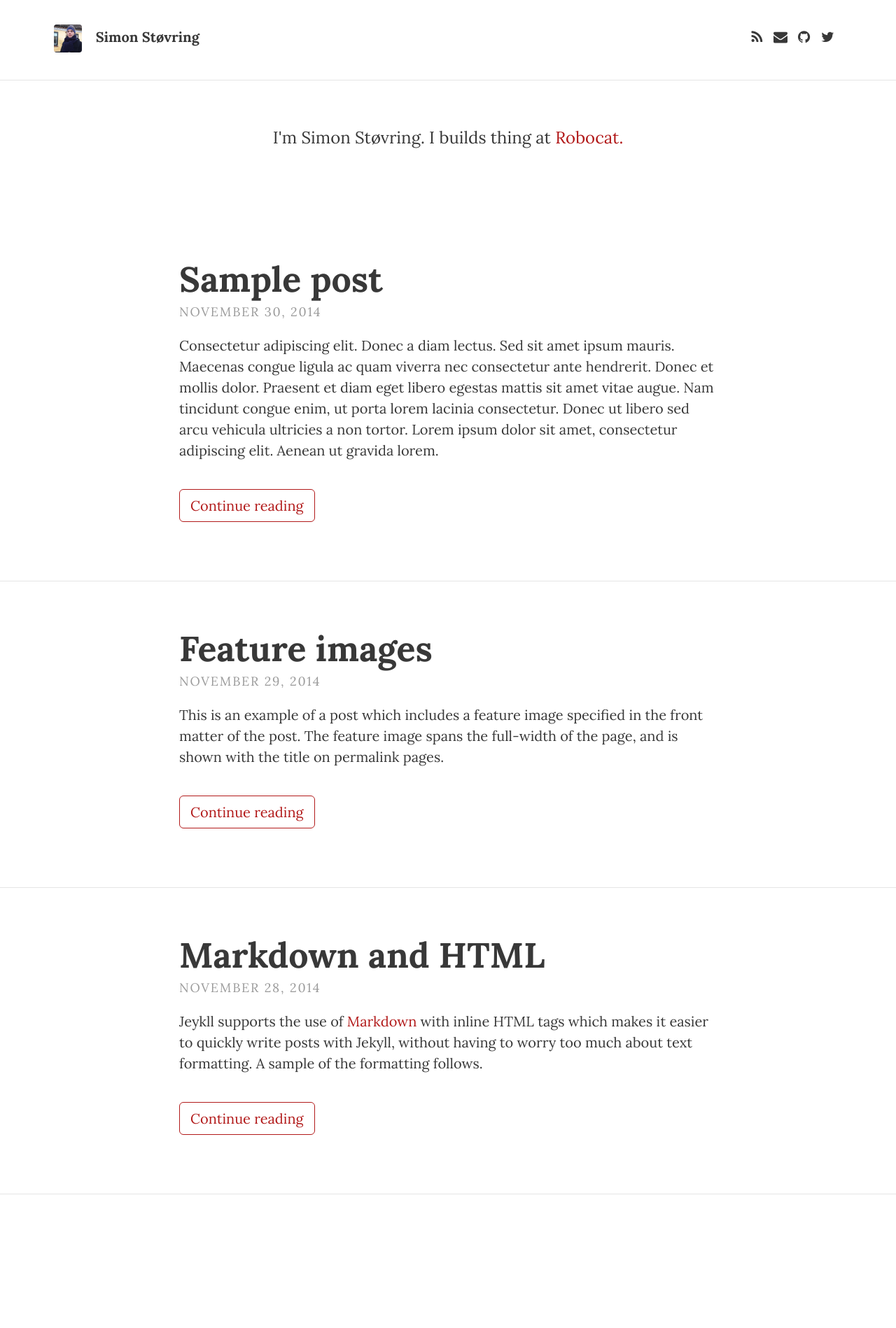
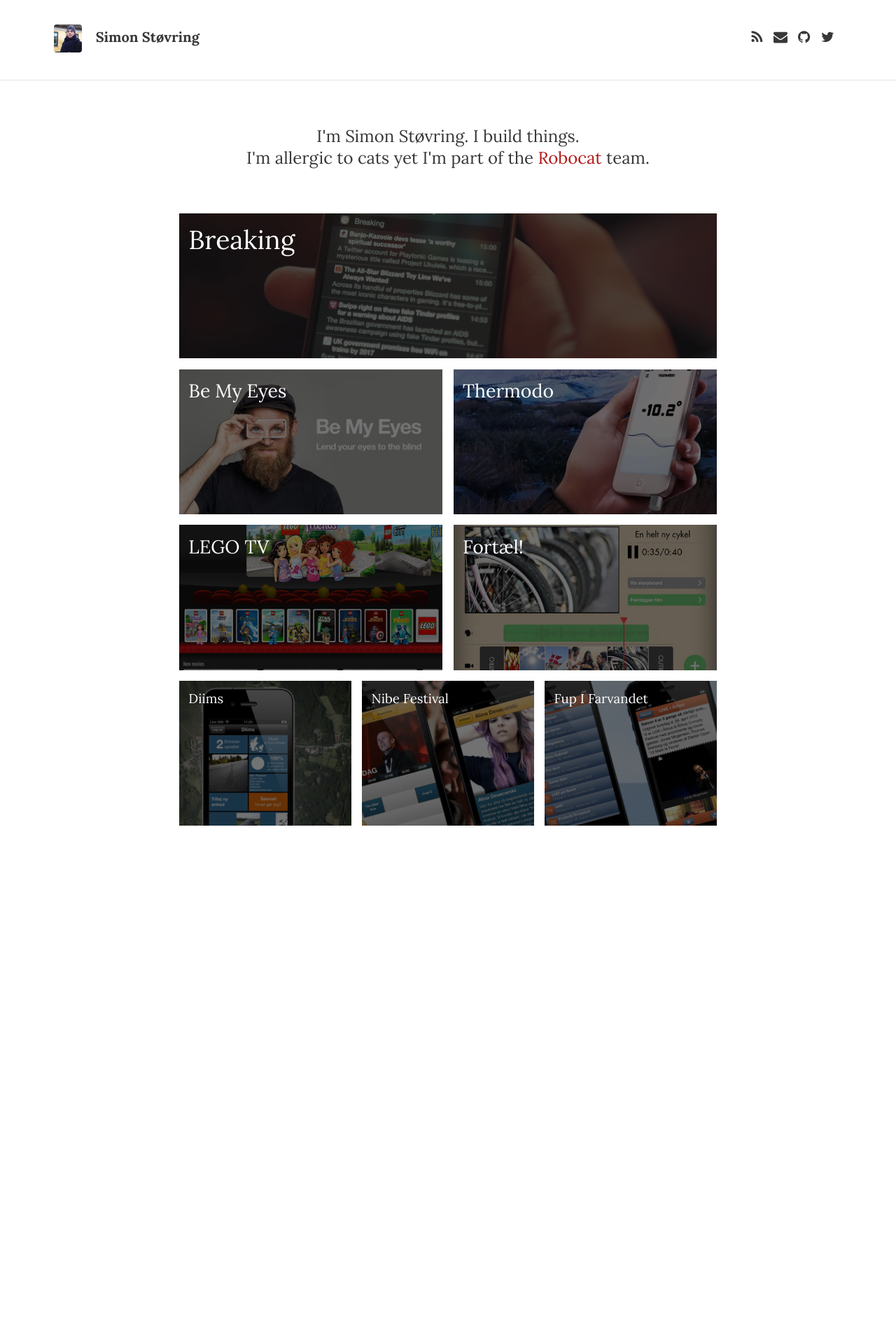
Before and after one commit to simonbs/simonbs.github.io, a Jekyll site: the page built from index.html, in a window 1280 px wide. Shown: the whole page at 70% size. Built offline with Jekyll 4.4.1, drawn with Linux system fonts in a browser that asks for light colours; nearby versions of some CDN libraries; the list of posts is cut into pages by our own code; after the commit the page ends 1201 px from its top, so only the background shows below that.

Commit message:
Adds portfolio

```diff
--- a/_config.yml
+++ b/_config.yml
@@ -12,9 +12,9 @@
 
   # Header and footer text
   header_text: >
-    <p>I'm Simon Støvring. I builds thing at <a target="_blank" href="http:/robo.cat/">Robocat.</p>
-  footer_text: >
-    <p>&nbsp;</p>
+    I'm Simon Støvring. I build things.<br />
+    I'm allergic to cats yet I'm part of the <a target="_blank" href="http:/robo.cat/">Robocat</a> team.
+  # footer_text: <a href="/archive/">Archive</a>
   # Icons
   rss: true
   email_address: "mail@simonbs.dk" # full email address, e.g. "sam@example.com"
--- a/_posts/2014-11-28-markdown-and-html.md
+++ /dev/null
@@ -1,33 +0,0 @@
----
-layout: post
-title: Markdown and HTML
----
-
-Jeykll supports the use of [Markdown](http://daringfireball.net/projects/markdown/syntax) with inline HTML tags which makes it easier to quickly write posts with Jekyll, without having to worry too much about text formatting. A sample of the formatting follows.
-
-Tables have also been extended from Markdown:
-
-First Header  | Second Header
-------------- | -------------
-Content Cell  | Content Cell
-Content Cell  | Content Cell
-
-Here's an example of an image, which is included using Markdown:
-
-![Geometric pattern with fading gradient](/img/sample_feature_img_2.png)
-
-Highlighting for code in Jekyll is done using Pygments or Rouge. This theme makes use of Pygments by default.
-
-{% highlight js %}
-// count to ten
-for (var i = 1; i <= 10; i++) {
-    console.log(i);
-}
-
-// count to twenty
-var j = 0;
-while (j < 20) {
-    j++;
-    console.log(j);
-}
-{% endhighlight %}
--- a/_posts/2014-11-29-feature-images.md
+++ /dev/null
@@ -1,6 +0,0 @@
----
-layout: post
-title: Feature images
-feature-img: "img/sample_feature_img.png"
----
-This is an example of a post which includes a feature image specified in the front matter of the post. The feature image spans the full-width of the page, and is shown with the title on permalink pages.
--- a/_posts/2014-11-30-sample-post.md
+++ /dev/null
@@ -1,21 +0,0 @@
----
-layout: post
-title: Sample post
----
-Consectetur adipiscing elit. Donec a diam lectus. Sed sit amet ipsum mauris. Maecenas congue ligula ac quam viverra nec consectetur ante hendrerit. Donec et mollis dolor. Praesent et diam eget libero egestas mattis sit amet vitae augue. Nam tincidunt congue enim, ut porta lorem lacinia consectetur. Donec ut libero sed arcu vehicula ultricies a non tortor. Lorem ipsum dolor sit amet, consectetur adipiscing elit. Aenean ut gravida lorem.
-
-* Consectetur adipiscing elit
-* Donec a diam lectus
-* Sed sit amet ipsum mauris
-
-Ut turpis felis, pulvinar a semper sed, adipiscing id dolor. Pellentesque auctor nisi id magna consequat sagittis. Curabitur dapibus enim sit amet elit pharetra tincidunt feugiat nisl imperdiet. Ut convallis libero in urna ultrices accumsan. Donec sed odio eros. Donec viverra mi quis quam pulvinar at malesuada arcu rhoncus. Cum sociis natoque penatibus et magnis dis parturient montes, nascetur ridiculus mus. In rutrum accumsan ultricies. Mauris vitae nisi at sem facilisis semper ac in est.
-
-Nunc diam velit, adipiscing ut tristique vitae, sagittis vel odio. Maecenas convallis ullamcorper ultricies. Curabitur ornare, ligula *semper consectetur sagittis*, nisi diam iaculis velit, id fringilla sem nunc vel mi. Nam dictum, odio nec pretium volutpat, arcu ante placerat erat, non tristique elit urna et turpis. Quisque mi metus, ornare sit amet fermentum et, tincidunt et orci. Fusce eget orci a orci congue vestibulum.
-
-Ut dolor diam, elementum et vestibulum eu, porttitor vel elit. Curabitur venenatis pulvinar tellus gravida ornare. Sed et erat faucibus nunc euismod ultricies ut id justo. Nullam cursus suscipit nisi, et ultrices justo sodales nec. Fusce venenatis facilisis lectus ac semper. Aliquam at massa ipsum. Quisque bibendum purus convallis nulla ultrices ultricies. Nullam aliquam, mi eu aliquam tincidunt, purus velit laoreet tortor, viverra pretium nisi quam vitae mi. Fusce vel volutpat elit. Nam sagittis nisi dui.
-
-> Suspendisse lectus leo, consectetur in tempor sit amet, placerat quis neque
-
-Etiam luctus porttitor lorem, sed suscipit est rutrum non. Curabitur lobortis nisl a enim congue semper. Aenean commodo ultrices imperdiet. Vestibulum ut justo vel sapien venenatis tincidunt.
-
-Phasellus eget dolor sit amet ipsum dapibus condimentum vitae quis lectus. Aliquam ut massa in turpis dapibus convallis. Praesent elit lacus, vestibulum at malesuada et, ornare et est. Ut augue nunc, sodales ut euismod non, adipiscing vitae orci. Mauris ut placerat justo. Mauris in ultricies enim. Quisque nec est eleifend nulla ultrices egestas quis ut quam. Donec sollicitudin lectus a mauris pulvinar id aliquam urna cursus. Cras quis ligula sem, vel elementum mi. Phasellus non ullamcorper urna.
--- a/_sass/layouts/_index.scss
+++ b/_sass/layouts/_index.scss
@@ -10,6 +10,119 @@
 }
 .call-out p:last-child {
   margin-bottom: 0;
+}
+.projects {
+  @extend %padding-regular;
+  padding-top: 0;
+  padding-bottom: 0;
+
+  %project {
+    position: relative;
+    padding-top: 27%;
+    background-size: cover;
+    background-repeat: no-repeat;
+    background-position: center;
+    margin-bottom: 2%;
+    background-opacity: 50%;
+  }
+
+  %project:hover {
+    cursor: pointer;
+  }
+
+  %project:hover > .title {
+    opacity: 0;
+    filter: alpha(opacity=0);
+  }
+
+  %project:hover > .tint {
+    opacity: 0;
+    filter: alpha(opacity=0);
+  }
+
+  .featured {
+    @extend %project;
+    width: 100%;
+    font-size: 28pt;
+  }
+
+  .big {
+    @extend %project;
+    width: 49%;
+    font-size: 20pt;
+  }
+
+  .small {
+    @extend %project;
+    width: 32%;
+    font-size: 14pt;
+  }
+
+  .left {
+    float: left;
+  }
+
+  .right {
+    float: right;
+  }
+
+  .center {
+    display: inline-block;
+    margin-left: 2%;
+  }
+
+  %overlay {
+    position: absolute;
+    top: 0;
+  }
+
+  .tint {
+    @extend %overlay;
+    width: 100%;
+    height: 100%;
+    background-color: #000;
+    opacity: 0.55;
+    filter: alpha(opacity=55);
+  }
+
+  .title {
+    @extend %overlay;
+    color: #fff;
+    margin: 10pt;
+    pointer-events: none;
+  }
+
+  .breaking {
+    background-image: url('../img/breaking.png');
+  }
+
+  .be-my-eyes {
+    background-image: url('../img/be-my-eyes.png');
+  }
+
+  .thermodo {
+    background-image: url('../img/thermodo.png');
+  }
+
+  .lego-tv {
+    background-image: url('../img/lego-tv.jpg');
+  }
+
+  .fortael {
+    background-image: url('../img/fortael.jpg');
+  }
+
+  .diims {
+    background-image: url('../img/diims.png');
+  }
+
+  .nibe-festival {
+    background-image: url('../img/nibe-festival.png');
+  }
+
+  .fup-i-farvandet {
+    background-image: url('../img/fup-i-farvandet.png');
+  }
 }
 // post listing
 .posts {
--- a/index.html
+++ b/index.html
@@ -7,6 +7,41 @@
   {% if site.theme.header_text %}
   <div class="call-out">{{ site.theme.header_text }}</div>
   {% endif %}
+
+  <div class="projects">
+    <div class="featured breaking" onClick="javascript:window.open('http://itsbreaking.com/');">
+      <div class="tint"></div>
+      <div class="title">Breaking</div>
+    </div>
+    <div class="big left be-my-eyes" onClick="javascript:window.open('http://bemyeyes.org/');">
+      <div class="tint"></div>
+      <div class="title">Be My Eyes</div>
+    </div>
+    <div class="big right thermodo" onClick="javascript:window.open('http://thermodo.com/');">
+      <div class="tint"></div>
+      <div class="title">Thermodo</div>
+    </div>
+    <div class="big left lego-tv" onClick="javascript:window.open('https://itunes.apple.com/dk/app/lego-tv/id659284915');">
+      <div class="tint"></div>
+      <div class="title">LEGO TV</div>
+    </div>
+    <div class="big right fortael" onClick="javascript:window.open('https://itunes.apple.com/dk/app/fort-l!/id897832711');">
+      <div class="tint"></div>
+      <div class="title">Fortæl!</div>
+    </div>
+    <div class="small left diims" onClick="javascript:window.open('https://itunes.apple.com/dk/app/diims/id529058443');">
+      <div class="tint"></div>
+      <div class="title">Diims</div>
+    </div>
+    <div class="small center nibe-festival" onClick="javascript:location.href='/apps/nibe-festival';">
+      <div class="tint"></div>
+      <div class="title">Nibe Festival</div>
+    </div>
+    <div class="project small right fup-i-farvandet" onClick="javascript:window.open('https://itunes.apple.com/dk/app/fupcast-fup-i-farvandet-pa/id470283676');">
+      <div class="tint"></div>
+      <div class="title">Fup I Farvandet</div>
+    </div>
+  </div>
 
   <div class="posts">
     {% for post in paginator.posts %}
```
Also changed, not shown: archive.html (added, +25 -0 lines), nibe-festival.md (added, +17 -0 lines), img/be-my-eyes.png (added), img/breaking.png (added), img/diims.png (added), img/feature-nibe-festival.jpg (added), img/fortael.jpg (added), img/fup-i-farvandet.png (added), img/lego-tv.jpg (added), img/nibe-festival.png (added), img/portfolio-nibe-festival.png (added), img/thermodo.png (added).
